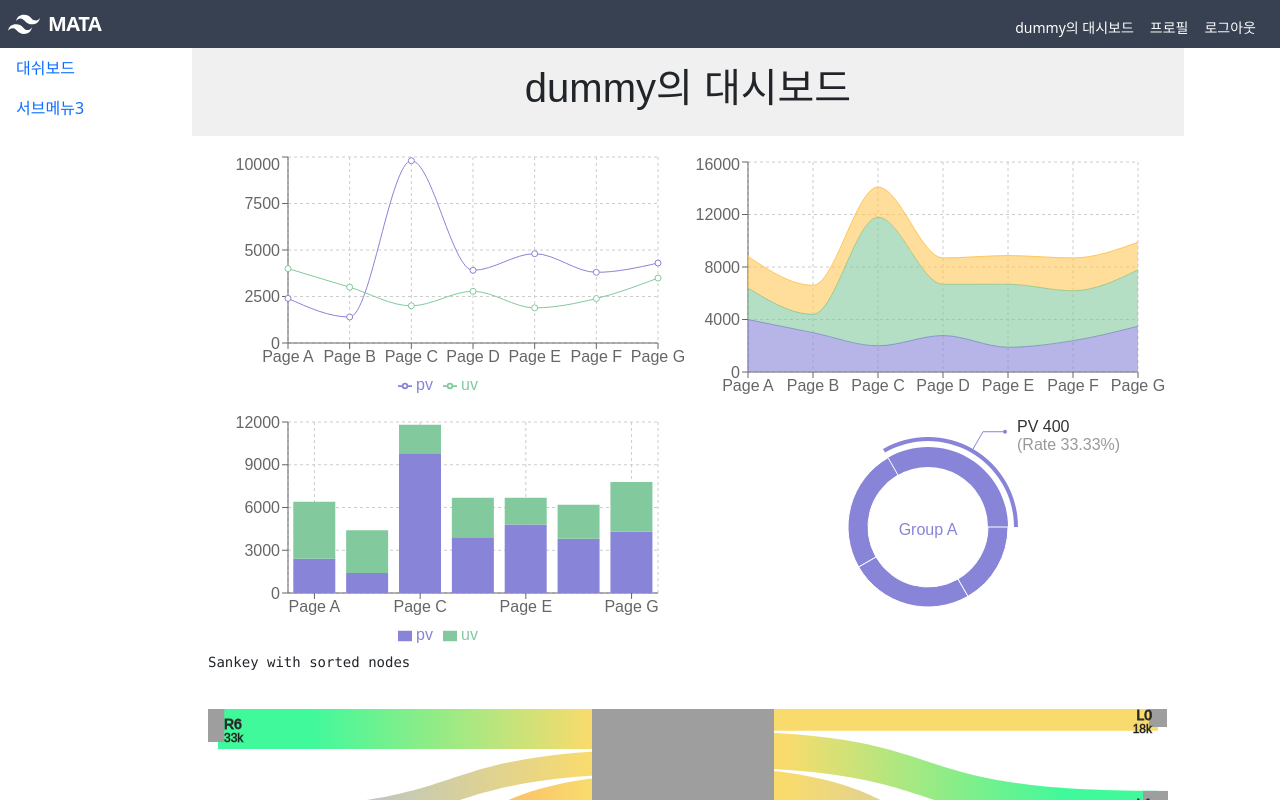
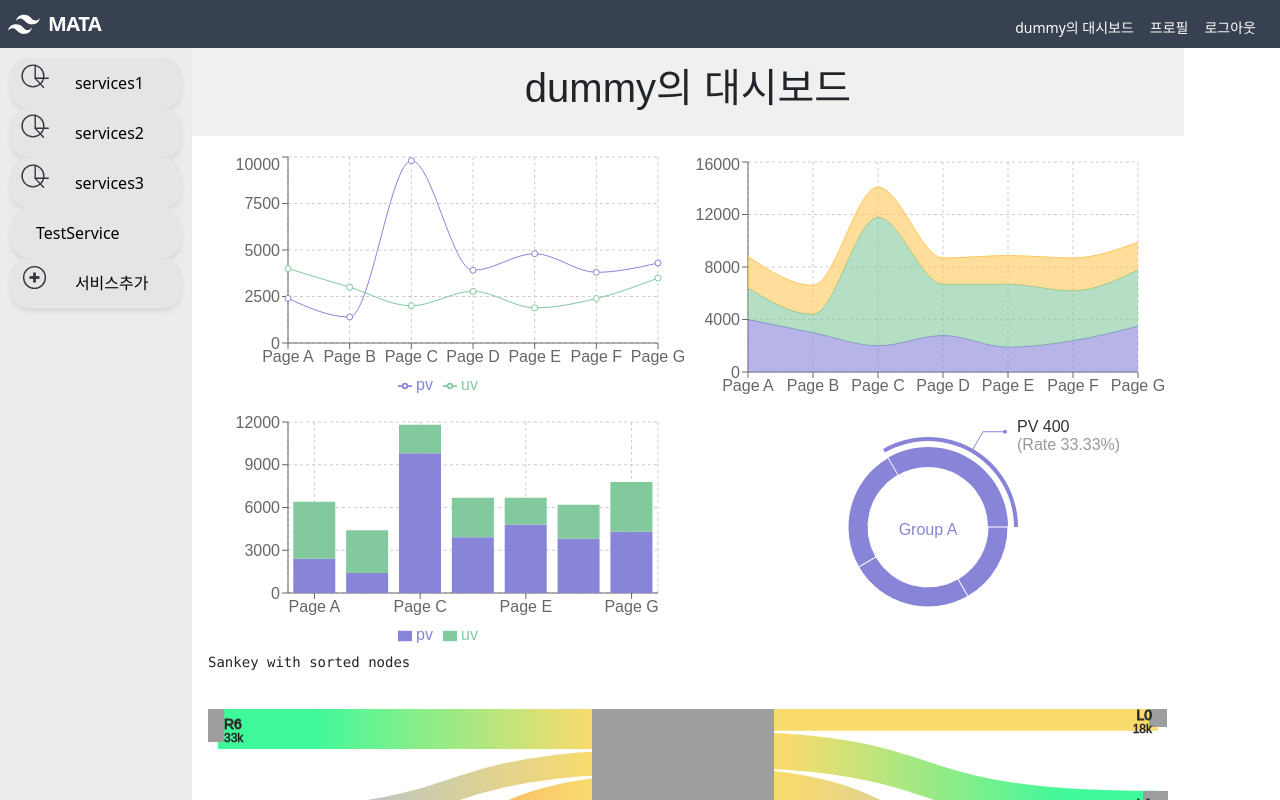
Before and after one commit to PolarbearHam/MATA2, a React (Create React App) app in the folder mata2/: page /start in a window 1280 px wide. Shown: the top 800 px of the page. Built offline with nearby package versions, Linux system fonts and the light colour scheme; grey boxes are pictures that could not be loaded.

Commit message:
feat: 사이드바 디자인 초안

```diff
--- /dev/null
+++ b/mata2/src/components/Sidebar.css
@@ -0,0 +1,47 @@
+#SidebarBackground{
+  height: 100vh;
+}
+
+#Sidebar{
+  display: flex;
+  flex-direction: column;
+  align-items: flex-start;
+  padding: 10px;
+  min-height: 100vh;
+
+  background: #ECECEC;
+
+  /* Inside auto layout */
+
+  flex: none;
+  order: 0;
+  align-self: stretch;
+  flex-grow: 1;
+}
+
+.NavItemButton{
+  display: flex;
+  flex-direction: row;
+  align-items: flex-start;
+  padding: 5px 10px;
+  gap: 10px;
+  background: #E5E5E5;
+  box-shadow: 0px 4px 4px rgba(0, 0, 0, 0.08);
+  border-radius: 20px;
+
+  /* Inside auto layout */
+
+  flex: none;
+  order: 0;
+  align-self: stretch;
+  flex-grow: 0;
+}
+
+.itemIcon{
+  width: 19%;
+  height: 19%;
+}
+
+.nav-link{
+  color:black;
+}
--- a/mata2/src/components/Sidebar.js
+++ b/mata2/src/components/Sidebar.js
@@ -1,16 +1,24 @@
 import React, {useState} from 'react';
 import 'bootstrap/dist/css/bootstrap.min.css';
 import {Nav, NavItem, NavLink, Collapse} from 'reactstrap';
+import './Sidebar.css';
+import itemIcon from '../assets/item-project-icon.svg';
+import serviceAddIcon from '../assets/Service_add_icon.svg';
+const Sidebar = () => {
+  const services=['services1','services2','services3']
+  return (
+    <div id='SidebarBackground'>
+      <Nav vertical id='Sidebar'>
+        {services.map((service) => (
+          <NavItem className='NavItemButton'>
+            <img src={itemIcon} className='itemIcon '/>  <NavLink href="/start" className='nav-link'>{service}</NavLink>
+          </NavItem>))}
 
-const Sidebar = () => {
-  return (
-    <div>
-      <Nav vertical>
-          <NavItem>
-            <NavLink href="/start">대쉬보드</NavLink>
+          <NavItem className='NavItemButton'>
+            <NavLink href="/start">TestService</NavLink>
           </NavItem>
-          <NavItem>
-            <NavLink href="#">서브메뉴3</NavLink>
+          <NavItem className='NavItemButton'>
+            <img src={serviceAddIcon} className='itemIcon'/>  <NavLink href="#">서비스추가</NavLink>
           </NavItem>
       </Nav>
     </div>
```
Also changed, not shown: mata2/src/assets/Service_add_icon.svg (added), mata2/src/assets/item-project-icon.svg (added).
